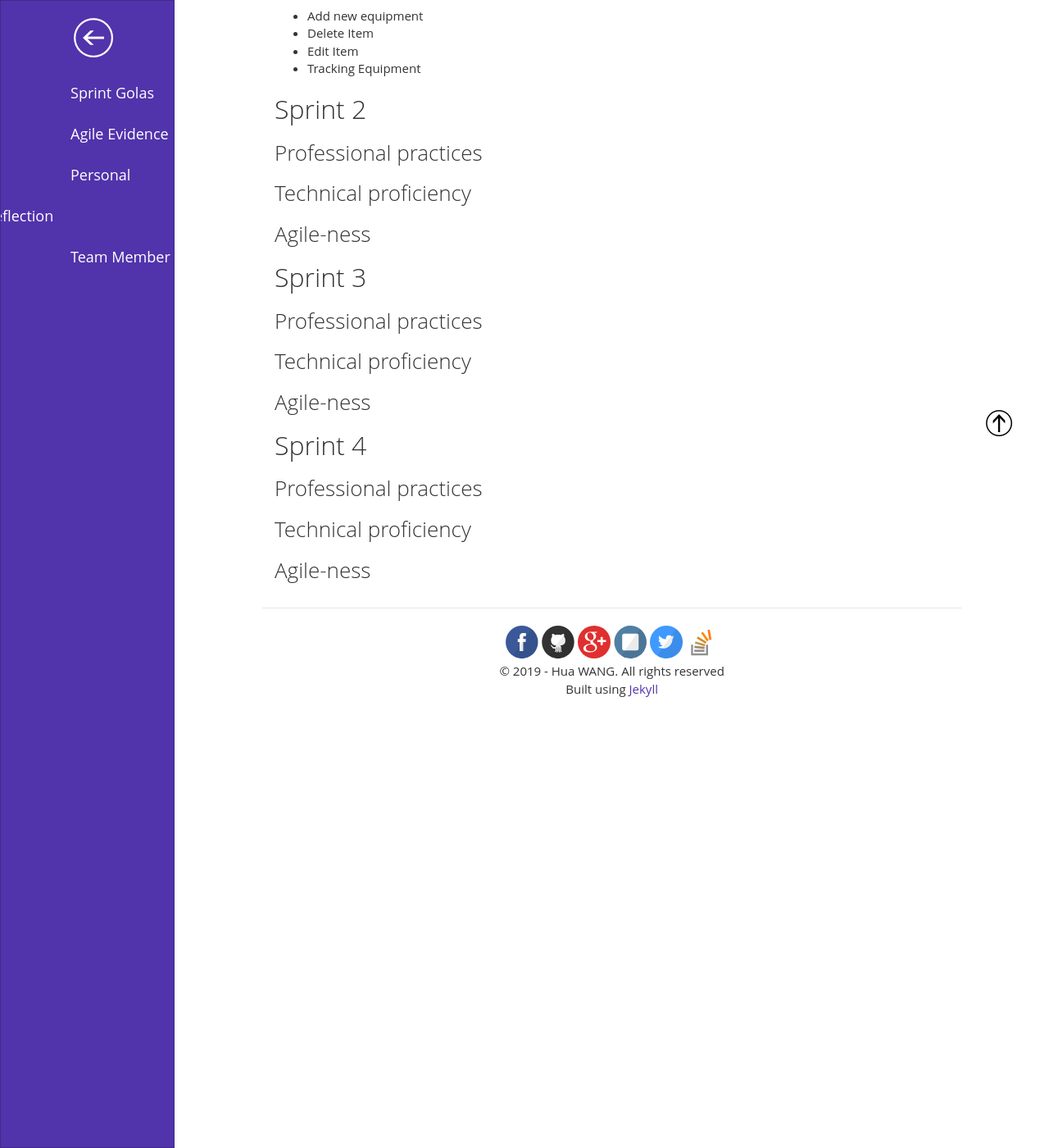
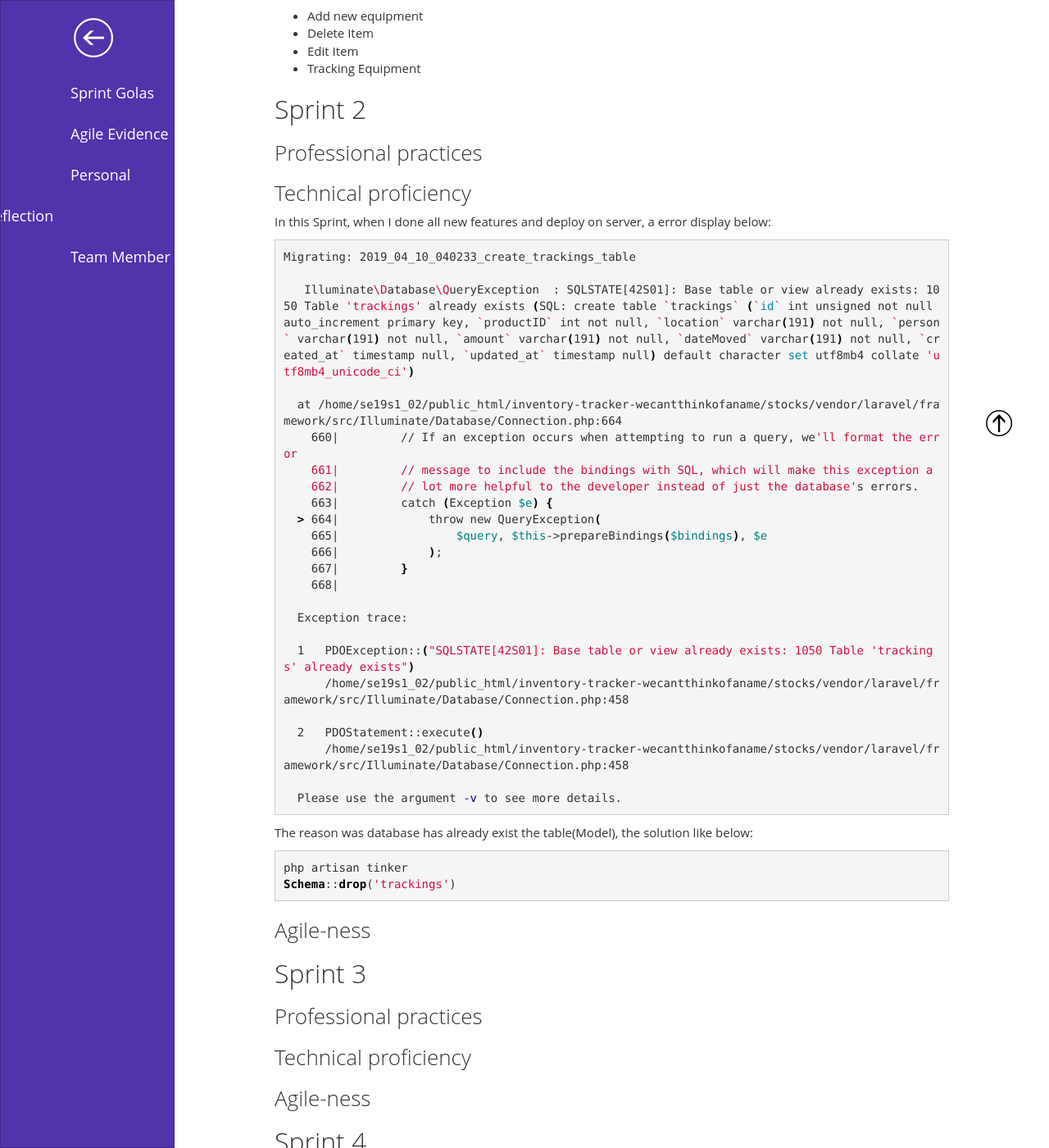
Before and after one commit to aemooooon/Software-engineering-profolio, a Jekyll site: the page built from sprintgoals/index.md, in a window 1280 px wide and 1400 px high, scrolled down 495 px. Shown: the whole window at 82% size. Built offline with Jekyll 4.4.1, drawn with Linux system fonts in a browser that asks for light colours; nearby versions of some CDN libraries.

Commit message:
Update index.md

````diff
--- a/sprintgoals/index.md
+++ b/sprintgoals/index.md
@@ -27,6 +27,39 @@ In the first Sprint, our temp set up a goals which are finish four User stories
 ## Sprint 2
 ### Professional practices
 ### Technical proficiency
+In this Sprint, when I done all new features and deploy on server, a error display below:
+```bash
+Migrating: 2019_04_10_040233_create_trackings_table
+
+   Illuminate\Database\QueryException  : SQLSTATE[42S01]: Base table or view already exists: 1050 Table 'trackings' already exists (SQL: create table `trackings` (`id` int unsigned not null auto_increment primary key, `productID` int not null, `location` varchar(191) not null, `person` varchar(191) not null, `amount` varchar(191) not null, `dateMoved` varchar(191) not null, `created_at` timestamp null, `updated_at` timestamp null) default character set utf8mb4 collate 'utf8mb4_unicode_ci')
+
+  at /home/se19s1_02/public_html/inventory-tracker-wecantthinkofaname/stocks/vendor/laravel/framework/src/Illuminate/Database/Connection.php:664
+    660|         // If an exception occurs when attempting to run a query, we'll format the error
+    661|         // message to include the bindings with SQL, which will make this exception a
+    662|         // lot more helpful to the developer instead of just the database's errors.
+    663|         catch (Exception $e) {
+  > 664|             throw new QueryException(
+    665|                 $query, $this->prepareBindings($bindings), $e
+    666|             );
+    667|         }
+    668|
+
+  Exception trace:
+
+  1   PDOException::("SQLSTATE[42S01]: Base table or view already exists: 1050 Table 'trackings' already exists")
+      /home/se19s1_02/public_html/inventory-tracker-wecantthinkofaname/stocks/vendor/laravel/framework/src/Illuminate/Database/Connection.php:458
+
+  2   PDOStatement::execute()
+      /home/se19s1_02/public_html/inventory-tracker-wecantthinkofaname/stocks/vendor/laravel/framework/src/Illuminate/Database/Connection.php:458
+
+  Please use the argument -v to see more details.
+```
+The reason was database has already exist the table(Model), the solution like below:
+```sql
+php artisan tinker
+Schema::drop('trackings')
+```
+
 ### Agile-ness
 
 ## Sprint 3
````
